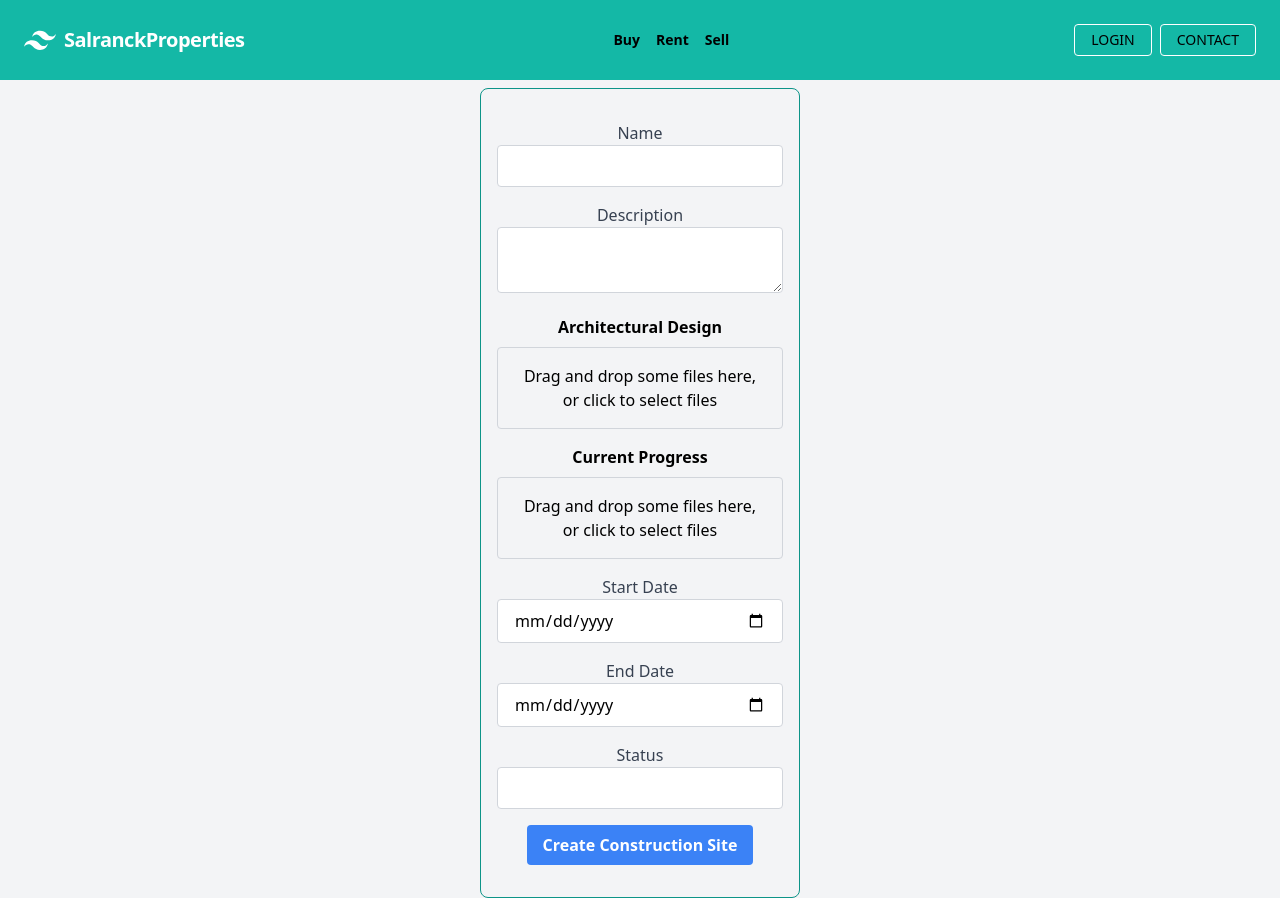
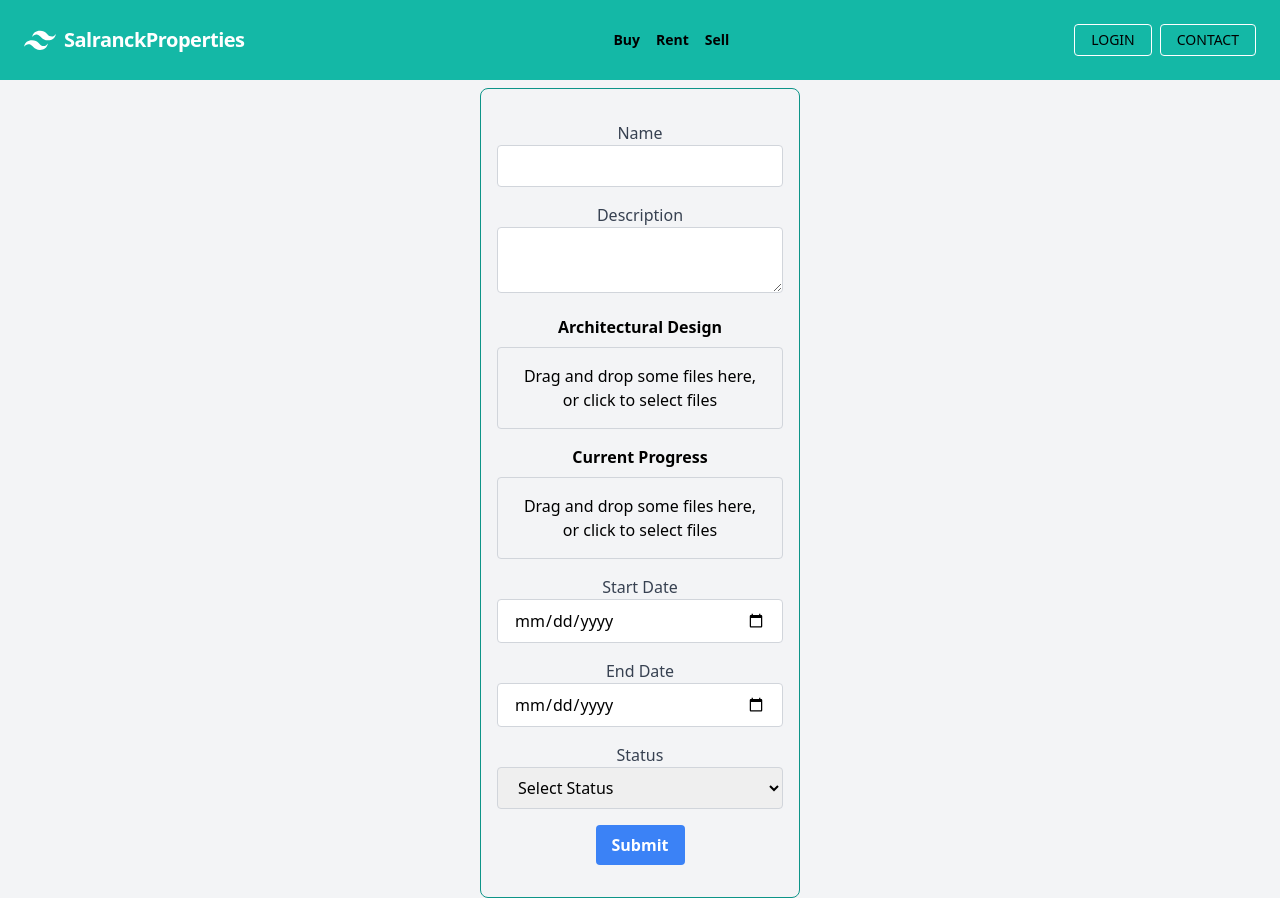
Before and after one commit to Ochieng23/kizingohomes_frontend, a React (Create React App) app: page /addsite in a window 1280 px wide. Built offline with nearby package versions, Linux system fonts and the light colour scheme; what google-maps-react would draw is missing.

Commit message:
solve asynchronous code in AddCs component

```diff
--- a/src/Components/AddCs.jsx
+++ b/src/Components/AddCs.jsx
@@ -48,9 +48,12 @@ function AddCs() {
   };
 
   const uploadImages = async (imageType, files) => {
-    const uploadPromises = files.map(uploadImage);
-    try {
-      const imageUrls = await Promise.all(uploadPromises);
+    const imageUrls = [];
+    for (const file of files) {
+      const fileURL = await uploadImage(file);
+      imageUrls.push(fileURL);
+    }
+
     setConstructionSite((prevConstructionSite) => ({
       ...prevConstructionSite,
       [imageType]: [...prevConstructionSite[imageType], ...imageUrls],
@@ -58,9 +61,6 @@ function AddCs() {
 
     console.log("Upload successful:", imageUrls);
     alert("Upload successful!");
-    } catch (error) {
-      console.error("Error uploading images:", error);
-    }
   };
 
   const handleUploadAndSubmit = async (e) => {
@@ -81,9 +81,6 @@ function AddCs() {
       await uploadImages("currentProgress", constructionSite.currentProgress);
 
       console.log(constructionSite);
-
-      const decodedToken = JSON.parse(atob(accessToken.split(".")[1]));
-      const userCode = decodedToken.user_ref;
 
       try {
         const response = await fetch(
@@ -129,12 +126,8 @@ function AddCs() {
     }));
   };
 
-  const handleDrop = (acceptedFiles) => {
-    uploadImages("architecturalDesign", acceptedFiles);
-  };
-
-  const handleDrop2 = (acceptedFiles) => {
-    uploadImages("currentProgress", acceptedFiles);
+  const handleDrop = (acceptedFiles, imageType) => {
+    uploadImages(imageType, acceptedFiles);
   };
 
   return (
@@ -170,7 +163,13 @@ function AddCs() {
             <label htmlFor="media" className="block mb-2 font-bold">
               Architectural Design
             </label>
-            <Dropzone onDrop={handleDrop} accept="image/*" multiple={true}>
+            <Dropzone
+              onDrop={(acceptedFiles) =>
+                handleDrop(acceptedFiles, "architecturalDesign")
+              }
+              accept="image/*"
+              multiple={true}
+            >
               {({ getRootProps, getInputProps }) => (
                 <div
                   {...getRootProps()}
@@ -204,7 +203,13 @@ function AddCs() {
             <label htmlFor="media" className="block mb-2 font-bold">
               Current Progress
             </label>
-            <Dropzone onDrop={handleDrop2} accept="image/*" multiple={true}>
+            <Dropzone
+              onDrop={(acceptedFiles) =>
+                handleDrop(acceptedFiles, "currentProgress")
+              }
+              accept="image/*"
+              multiple={true}
+            >
               {({ getRootProps, getInputProps }) => (
                 <div
                   {...getRootProps()}
@@ -264,20 +269,26 @@ function AddCs() {
             <label htmlFor="status" className="block text-gray-700">
               Status
             </label>
-            <input
-              type="text"
+            <select
               id="status"
               name="status"
               value={constructionSite.status}
               onChange={handleChange}
               className="w-full border border-gray-300 rounded py-2 px-4"
-            />
+            >
+              <option value="" disabled>
+                Select Status
+              </option>
+              <option value="In Progress">In Progress</option>
+              <option value="Completed">Completed</option>
+              <option value="Delayed">Delayed</option>
+            </select>
           </div>
           <button
             type="submit"
-            className="bg-blue-500 hover:bg-blue-700 text-white font-bold py-2 px-4 rounded"
+            className="bg-blue-500 hover:bg-blue-600 text-white font-bold py-2 px-4 rounded focus:outline-none focus:shadow-outline"
           >
-            Create Construction Site
+            Submit
           </button>
         </form>
       </div>
```
Lines whose indentation alone changed are shown as unchanged.
